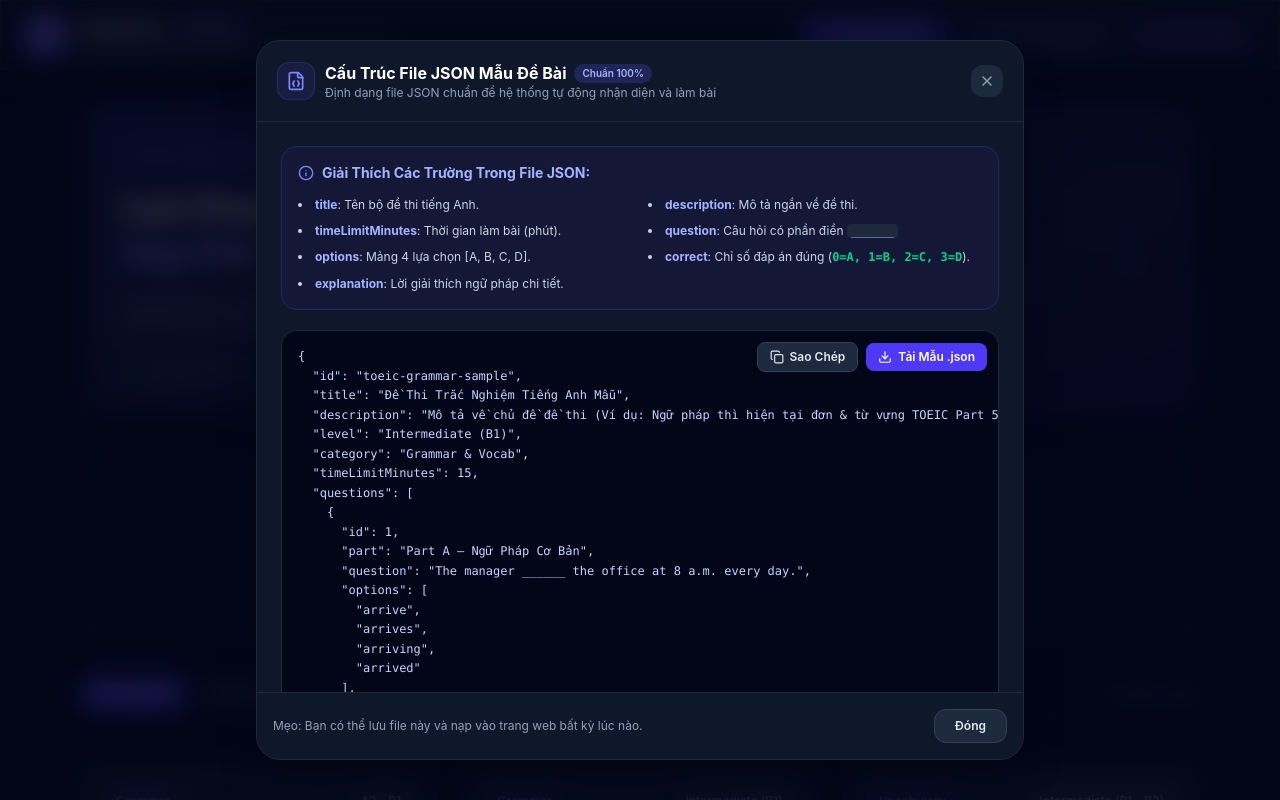
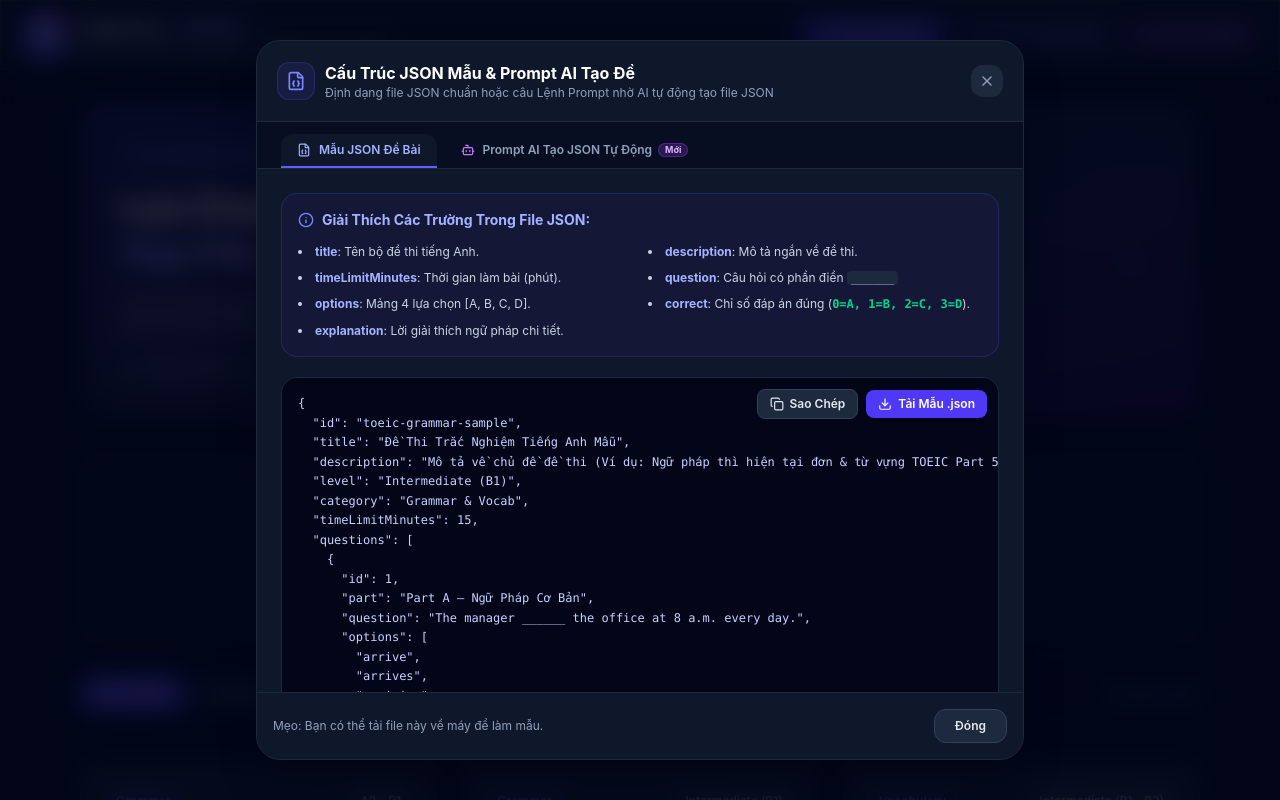
Before and after one commit to HiepF5/english-quiz-app, a React (Vite) app: page / in a window 1280 px wide. Both pictures are taken after a click on the button "Cấu Trúc JSON Mẫu". Shown: the top 800 px of the page. Built offline with nearby package versions, Linux system fonts and the light colour scheme.

Commit message:
Add AI Prompt tab to JsonTemplateModal

```diff
--- a/src/components/JsonTemplateModal.tsx
+++ b/src/components/JsonTemplateModal.tsx
@@ -1,10 +1,44 @@
 import React, { useState } from 'react';
-import { X, Copy, Download, Check, FileJson, Info } from 'lucide-react';
+import { X, Copy, Download, Check, FileJson, Info, Bot, Sparkles } from 'lucide-react';
 
 interface JsonTemplateModalProps {
   isOpen: boolean;
   onClose: () => void;
 }
+
+const AI_PROMPT_TEXT = `Hãy chuyển đổi bộ đề thi trắc nghiệm tiếng Anh dưới đây thành một file JSON chuẩn duy nhất theo đúng cấu trúc bên dưới (chỉ trả về đúng duy nhất khối mã JSON hợp lệ, không thêm bất kỳ văn bản chào hỏi hay dẫn dắt nào khác):
+
+{
+  "id": "custom-toeic-quiz",
+  "title": "Tên Bộ Đề Thi Tiếng Anh",
+  "description": "Mô tả ngắn gọn về bài thi và chủ đề",
+  "level": "Intermediate (B1)",
+  "category": "Grammar & Vocabulary",
+  "timeLimitMinutes": 15,
+  "questions": [
+    {
+      "id": 1,
+      "part": "Part A — Ngữ Pháp Cơ Bản",
+      "question": "The manager ______ the office at 8 a.m. every day.",
+      "options": [
+        "arrive",
+        "arrives",
+        "arriving",
+        "arrived"
+      ],
+      "correct": 1,
+      "explanation": "Chủ ngữ ngôi 3 số ít + thói quen hiện tại đơn (every day) -> chọn 'arrives'."
+    }
+  ]
+}
+
+Lưu ý quan trọng:
+1. Trường "correct" là CHỈ SỐ số học của đáp án đúng trong mảng "options" (0 tương ứng đáp án A, 1 tương ứng B, 2 tương ứng C, 3 tương ứng D).
+2. Trường "explanation" bắt buộc phải giải thích chi tiết ngữ pháp/từ vựng bằng tiếng Việt giúp người học hiểu rõ bản chất.
+3. Phần vị trí cần điền trong câu hỏi phải dùng ký tự 6 gạch dưới: "______".
+
+Nội dung đề thi trắc nghiệm cần chuyển đổi:
+[DÁN NỘI DUNG ĐỀ THI DẠNG VĂN BẢN/WORD/PDF CỦA BẠN VÀO ĐÂY]`;
 
 const SAMPLE_JSON = {
   id: "toeic-grammar-sample",
@@ -47,15 +81,24 @@ export const JsonTemplateModal: React.FC<JsonTemplateModalProps> = ({
   isOpen,
   onClose
 }) => {
-  const [copied, setCopied] = useState(false);
+  const [activeTab, setActiveTab] = useState<'json' | 'prompt'>('json');
+  const [copiedJson, setCopiedJson] = useState(false);
+  const [copiedPrompt, setCopiedPrompt] = useState(false);
+
   const formattedJson = JSON.stringify(SAMPLE_JSON, null, 2);
 
   if (!isOpen) return null;
 
-  const handleCopy = () => {
+  const handleCopyJson = () => {
     navigator.clipboard.writeText(formattedJson);
-    setCopied(true);
-    setTimeout(() => setCopied(false), 2000);
+    setCopiedJson(true);
+    setTimeout(() => setCopiedJson(false), 2000);
+  };
+
+  const handleCopyPrompt = () => {
+    navigator.clipboard.writeText(AI_PROMPT_TEXT);
+    setCopiedPrompt(true);
+    setTimeout(() => setCopiedPrompt(false), 2000);
   };
 
   const handleDownload = () => {
@@ -80,12 +123,9 @@ export const JsonTemplateModal: React.FC<JsonTemplateModalProps> = ({
             </div>
             <div>
               <h3 className="text-base font-bold text-white flex items-center gap-2">
-                Cấu Trúc File JSON Mẫu Đề Bài
-                <span className="text-[10px] font-semibold px-2 py-0.5 rounded-full bg-indigo-500/20 text-indigo-300">
-                  Chuẩn 100%
-                </span>
+                Cấu Trúc JSON Mẫu & Prompt AI Tạo Đề
               </h3>
-              <p className="text-xs text-slate-400">Định dạng file JSON chuẩn để hệ thống tự động nhận diện và làm bài</p>
+              <p className="text-xs text-slate-400">Định dạng file JSON chuẩn hoặc câu Lệnh Prompt nhờ AI tự động tạo file JSON</p>
             </div>
           </div>
 
@@ -94,9 +134,41 @@ export const JsonTemplateModal: React.FC<JsonTemplateModalProps> = ({
           </button>
         </div>
 
+        {/* Tab Switcher */}
+        <div className="flex border-b border-slate-800 px-6 pt-3 bg-slate-950/50 space-x-2">
+          <button
+            onClick={() => setActiveTab('json')}
+            className={`px-4 py-2 text-xs font-semibold rounded-t-xl transition-all border-b-2 flex items-center space-x-2 ${
+              activeTab === 'json'
+                ? 'border-indigo-500 text-indigo-300 bg-slate-900'
+                : 'border-transparent text-slate-400 hover:text-slate-200'
+            }`}
+          >
+            <FileJson className="w-3.5 h-3.5" />
+            <span>Mẫu JSON Đề Bài</span>
+          </button>
+
+          <button
+            onClick={() => setActiveTab('prompt')}
+            className={`px-4 py-2 text-xs font-semibold rounded-t-xl transition-all border-b-2 flex items-center space-x-2 ${
+              activeTab === 'prompt'
+                ? 'border-purple-500 text-purple-300 bg-slate-900'
+                : 'border-transparent text-slate-400 hover:text-slate-200'
+            }`}
+          >
+            <Bot className="w-3.5 h-3.5 text-purple-400" />
+            <span className="flex items-center gap-1.5">
+              Prompt AI Tạo JSON Tự Động
+              <span className="px-1.5 py-0.2 text-[9px] rounded-full bg-purple-500/20 text-purple-300 border border-purple-500/30 font-bold">Mới</span>
+            </span>
+          </button>
+        </div>
+
         {/* Modal Content */}
         <div className="p-6 overflow-y-auto space-y-5 flex-1">
 
+          {activeTab === 'json' ? (
+            <>
               {/* Legend / Guidance Box */}
               <div className="p-4 rounded-2xl bg-indigo-950/40 border border-indigo-500/20 text-xs leading-relaxed space-y-2 text-slate-300">
                 <div className="flex items-center space-x-2 font-bold text-indigo-300 text-sm">
@@ -118,11 +190,11 @@ export const JsonTemplateModal: React.FC<JsonTemplateModalProps> = ({
               <div className="relative group">
                 <div className="absolute top-3 right-3 flex items-center space-x-2 z-10">
                   <button
-                onClick={handleCopy}
+                    onClick={handleCopyJson}
                     className="flex items-center space-x-1.5 px-3 py-1.5 rounded-lg bg-slate-800 hover:bg-slate-700 text-slate-200 text-xs font-semibold border border-slate-700 transition"
                   >
-                {copied ? <Check className="w-3.5 h-3.5 text-emerald-400" /> : <Copy className="w-3.5 h-3.5" />}
-                <span>{copied ? 'Đã Sao Chép' : 'Sao Chép'}</span>
+                    {copiedJson ? <Check className="w-3.5 h-3.5 text-emerald-400" /> : <Copy className="w-3.5 h-3.5" />}
+                    <span>{copiedJson ? 'Đã Sao Chép' : 'Sao Chép'}</span>
                   </button>
 
                   <button
@@ -134,16 +206,51 @@ export const JsonTemplateModal: React.FC<JsonTemplateModalProps> = ({
                   </button>
                 </div>
 
-            <pre className="p-4 rounded-2xl bg-slate-950 border border-slate-800 text-xs font-mono text-indigo-200 overflow-x-auto max-h-96 leading-relaxed selection:bg-indigo-500 selection:text-white">
+                <pre className="p-4 rounded-2xl bg-slate-950 border border-slate-800 text-xs font-mono text-indigo-200 overflow-x-auto max-h-96 leading-relaxed">
                   <code>{formattedJson}</code>
                 </pre>
               </div>
+            </>
+          ) : (
+            <>
+              {/* Prompt Guidance Box */}
+              <div className="p-4 rounded-2xl bg-purple-950/40 border border-purple-500/20 text-xs leading-relaxed space-y-2 text-slate-300">
+                <div className="flex items-center space-x-2 font-bold text-purple-300 text-sm">
+                  <Sparkles className="w-4 h-4 text-purple-400 shrink-0" />
+                  <span>Cách Sử Dụng Prompt AI Này:</span>
+                </div>
+                <p className="text-slate-300">
+                  Sao chép đoạn Prompt dưới đây, dán vào ChatGPT / Gemini / Claude cùng với bài thi dạng văn bản (Word/PDF) của bạn.
+                  AI sẽ tự động phân tích và xuất ra file JSON đúng 100% cấu trúc để bạn nạp vào web!
+                </p>
+              </div>
+
+              {/* Prompt Text Viewer */}
+              <div className="relative group">
+                <div className="absolute top-3 right-3 z-10">
+                  <button
+                    onClick={handleCopyPrompt}
+                    className="flex items-center space-x-1.5 px-3.5 py-1.5 rounded-lg bg-purple-600 hover:bg-purple-500 text-white text-xs font-bold shadow-lg shadow-purple-600/25 transition"
+                  >
+                    {copiedPrompt ? <Check className="w-3.5 h-3.5 text-emerald-400" /> : <Copy className="w-3.5 h-3.5" />}
+                    <span>{copiedPrompt ? 'Đã Sao Chép Prompt' : 'Sao Chép Prompt AI'}</span>
+                  </button>
+                </div>
+
+                <pre className="p-4 rounded-2xl bg-slate-950 border border-slate-800 text-xs font-mono text-purple-200 overflow-x-auto max-h-96 leading-relaxed whitespace-pre-wrap">
+                  <code>{AI_PROMPT_TEXT}</code>
+                </pre>
+              </div>
+            </>
+          )}
 
         </div>
 
         {/* Modal Footer */}
         <div className="p-4 border-t border-slate-800 flex items-center justify-between bg-slate-900">
-          <span className="text-xs text-slate-400">Mẹo: Bạn có thể lưu file này và nạp vào trang web bất kỳ lúc nào.</span>
+          <span className="text-xs text-slate-400">
+            {activeTab === 'json' ? 'Mẹo: Bạn có thể tải file này về máy để làm mẫu.' : 'Mẹo: Dán prompt này kèm theo đề văn bản vào bất kỳ AI nào (ChatGPT, Gemini).'}
+          </span>
           <button
             onClick={onClose}
             className="px-5 py-2 rounded-xl bg-slate-800 hover:bg-slate-700 text-slate-200 text-xs font-semibold border border-slate-700"
```
Lines whose indentation alone changed are shown as unchanged.
